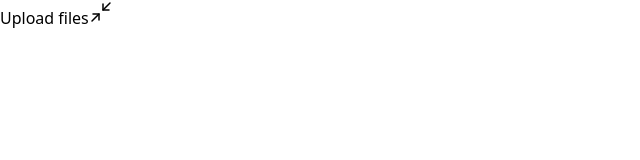
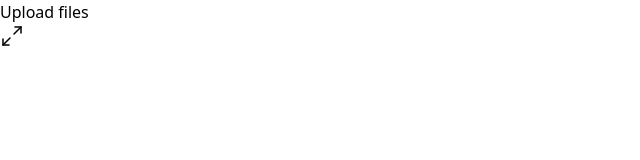
Before and after one commit to rafaelcardeallodi/upload-widget, a React (Vite) app: page / in a window 1280 px wide. Shown: the top 160 px of the page, without its empty margins (0-640 px from the left). Built offline with nearby package versions, Linux system fonts and the light colour scheme.

Commit message:
Widget collapsible

```diff
--- a/package.json
+++ b/package.json
@@ -9,9 +9,11 @@
     "preview": "vite preview"
   },
   "dependencies": {
+    "@radix-ui/react-collapsible": "^1.1.2",
     "lucide-react": "^0.473.0",
     "react": "^18.3.1",
-    "react-dom": "^18.3.1"
+    "react-dom": "^18.3.1",
+    "tailwind-variants": "^0.3.1"
   },
   "devDependencies": {
     "@biomejs/biome": "^1.9.4",
--- /dev/null
+++ b/src/components/ui/button.tsx
@@ -0,0 +1,26 @@
+import type { ComponentProps } from 'react'
+import { type VariantProps, tv } from 'tailwind-variants'
+
+const buttonVariants = tv({
+  base: 'text-zinc-400 rounded-lg hover:text-zinc-100 hover:bg-zinc-800 disabled:opacity-50 disabled:pointer-events-none',
+
+  variants: {
+    size: {
+      default: 'px-3 py-2',
+      icon: 'p-2',
+      'icon-sm': 'p-1',
+    },
+  },
+
+  defaultVariants: {
+    size: 'default',
+  },
+})
+
+export function Button({
+  size,
+  className,
+  ...props
+}: ComponentProps<'button'> & VariantProps<typeof buttonVariants>) {
+  return <button className={buttonVariants({ size, className })} {...props} />
+}
--- a/src/components/upload-widget-header.tsx
+++ b/src/components/upload-widget-header.tsx
@@ -1,12 +1,18 @@
+import * as Collapsible from '@radix-ui/react-collapsible'
 import { Minimize2 } from 'lucide-react'
+
+import { Button } from './ui/button'
 
 export function UploadWidgetHeader() {
   return (
     <div className="flex w-full items-center justify-between border-zinc-800 border-b bg-white/2 px-4 py-2">
       <span className="font-medium text-sm">Upload files</span>
-      <button type="button">
-        <Minimize2 strokeWidth={1.5} className="size-4" />
-      </button>
+
+      <Collapsible.Trigger asChild>
+        <Button type="button" size="icon" className="-mr-2">
+          <Minimize2 strokeWidth={1.5} className="size-4" />
+        </Button>
+      </Collapsible.Trigger>
     </div>
   )
 }
--- /dev/null
+++ b/src/components/upload-widget-minimized-button.tsx
@@ -0,0 +1,15 @@
+import * as Collapsible from '@radix-ui/react-collapsible'
+import { Maximize2 } from 'lucide-react'
+
+export function UploadWidgetMinimizedButton() {
+  return (
+    <Collapsible.Trigger className="group flex w-full items-center justify-between bg-white/2 px-5 py-3">
+      <span className="font-medium text-sm">Upload files</span>
+
+      <Maximize2
+        strokeWidth={1.5}
+        className="size-4 text-zinc-400 group-hover:text-zinc-100"
+      />
+    </Collapsible.Trigger>
+  )
+}
--- a/src/components/upload-widget.tsx
+++ b/src/components/upload-widget.tsx
@@ -1,10 +1,20 @@
+import * as Collapsible from '@radix-ui/react-collapsible'
+import { useState } from 'react'
+
 import { UploadWidgetDropzone } from './upload-widget-dropzone'
 import { UploadWidgetHeader } from './upload-widget-header'
+import { UploadWidgetMinimizedButton } from './upload-widget-minimized-button'
 import { UploadWidgetUploadList } from './upload-widget-upload-list'
 
 export function UploadWidget() {
+  const [isWidgetOpen, setIsWidgetOpen] = useState(false)
+
   return (
-    <div className="w-full max-w-[360px] overflow-hidden rounded-xl bg-zinc-900 shadow-shape">
+    <Collapsible.Root onOpenChange={setIsWidgetOpen}>
+      <div className="w-[360px] overflow-hidden rounded-xl bg-zinc-900 shadow-shape">
+        {!isWidgetOpen && <UploadWidgetMinimizedButton />}
+
+        <Collapsible.Content>
           <UploadWidgetHeader />
 
           <div className="flex flex-col gap-4 py-3">
@@ -14,6 +24,8 @@
 
             <UploadWidgetUploadList />
           </div>
+        </Collapsible.Content>
       </div>
+    </Collapsible.Root>
   )
 }
```
Also changed, not shown: 1 other file (tests, documents, lock files or other folders). Lines whose indentation alone changed are shown as unchanged.
